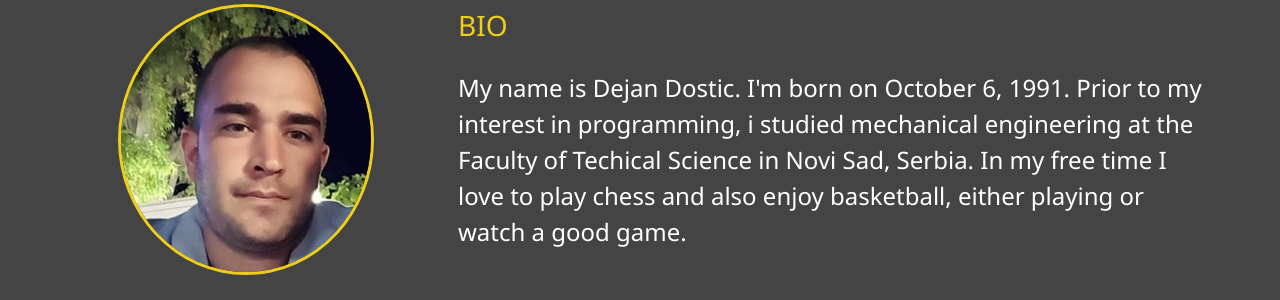
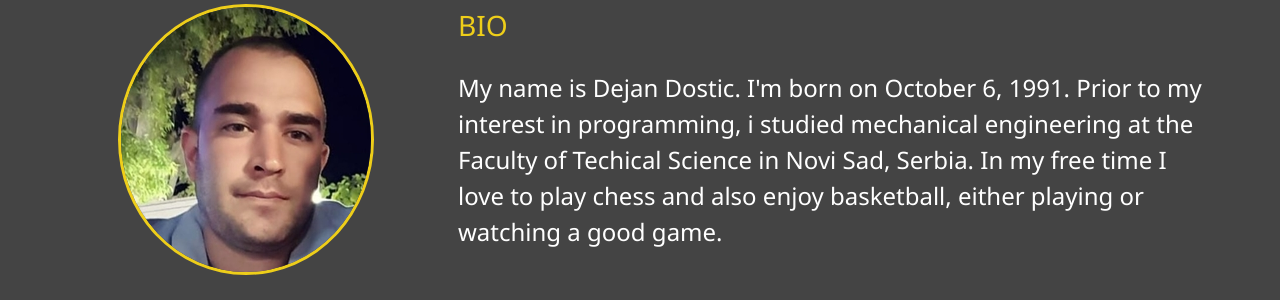
Before and after one commit to TrellixVulnTeam/Portfolio_NCN1, a website with bundled scripts: page about.html in a window 1280 px wide. Shown: the part 278-578 px from the top of the page. Built offline with nearby package versions, Linux system fonts and the light colour scheme.

Commit message:
edited about page

```diff
--- a/about.html
+++ b/about.html
@@ -58,7 +58,7 @@
                 <p>
                     My name is Dejan Dostic. I'm born on October 6, 1991.
                     Prior to my interest in programming, i studied mechanical engineering at the Faculty of Techical Science in Novi Sad, Serbia.
-                    In my free time I love to play chess and also enjoy basketball, either playing or watch a good game.
+                    In my free time I love to play chess and also enjoy basketball, either playing or watching a good game.
                 </p>
             </div>
 
```
